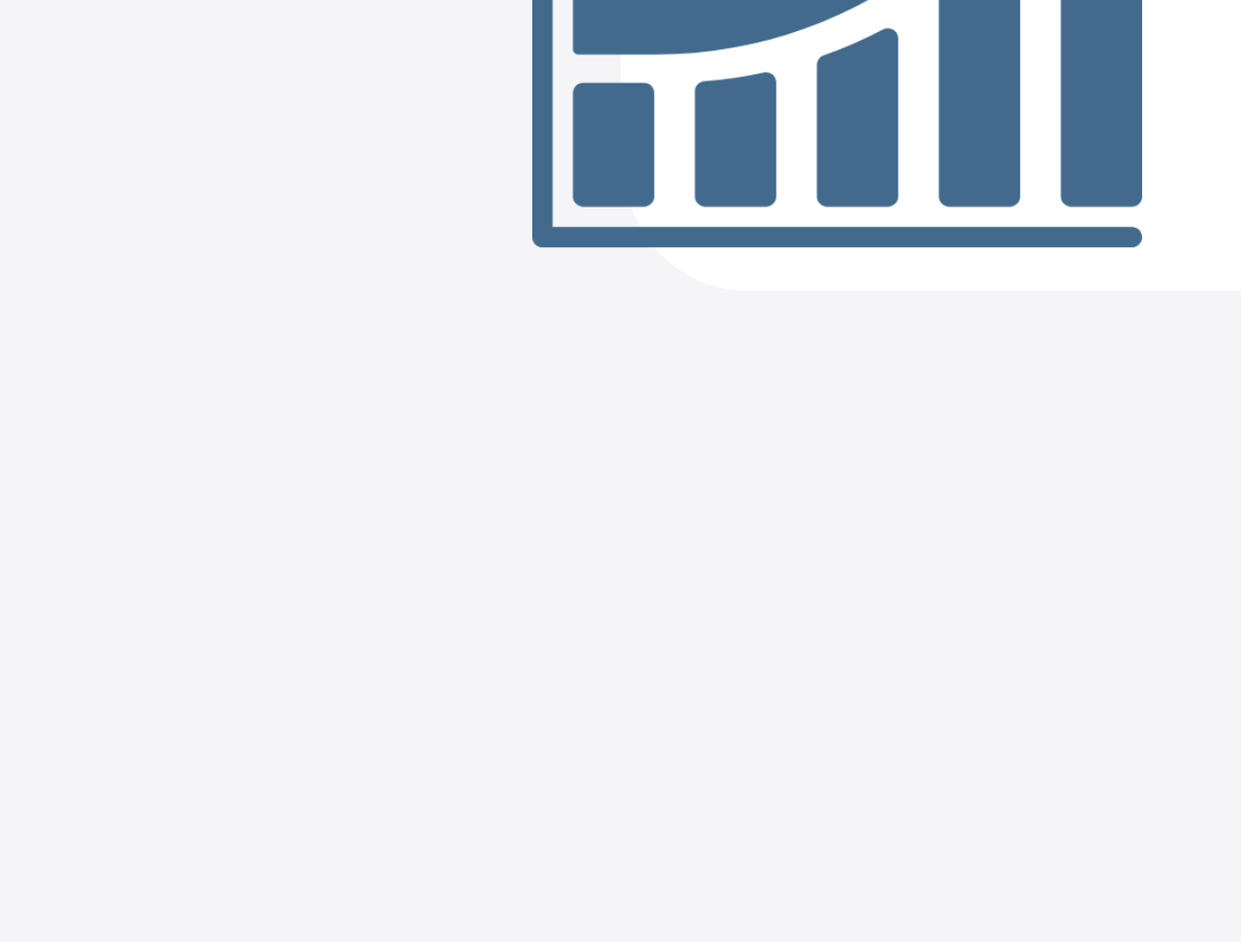
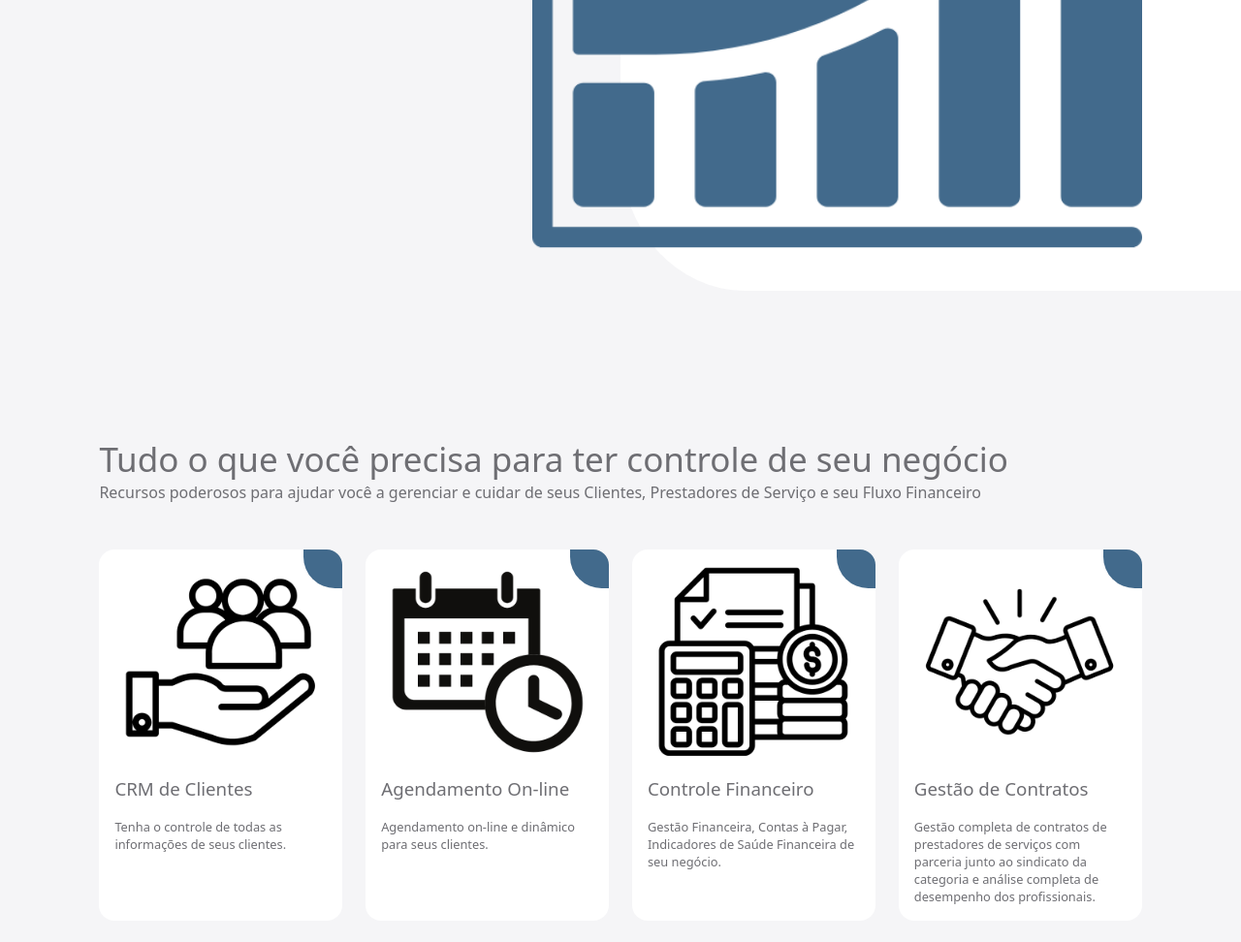
Before and after one commit to guilhermecollim/seuapplicativo, a plain HTML site: page index.html in a window 1280 px wide. Shown: the part 500-1472 px from the top of the page at 97% size. Before the commit the page ends 800 px from the top, so only its background shows below. Drawn offline with nearby package versions, Linux system fonts and the light colour scheme.

Commit message:
section Tool

```diff
--- a/index.html
+++ b/index.html
@@ -8,6 +8,7 @@
     <link rel="stylesheet" href="/src/styles/style.css">
     <link rel="stylesheet" href="/src/styles/header.css">
     <link rel="stylesheet" href="/src/styles/home.css">
+    <link rel="stylesheet" href="/src/styles/resources.css">
 
     <script src="https://cdnjs.cloudflare.com/ajax/libs/jquery/3.7.1/jquery.min.js" integrity="sha512-v2CJ7UaYy4JwqLDIrZUI/4hqeoQieOmAZNXBeQyjo21dadnwR+8ZaIJVT8EE2iyI61OV8e6M8PP2/4hpQINQ/g==" crossorigin="anonymous" referrerpolicy="no-referrer"></script>
 
@@ -21,8 +22,8 @@
             <div id="logo">Seu App</div>
             <ul id="nav_list">
                 <li class="nav-item active"> <a href="#home">Inicio</a></li>
+                <li class="nav-item"> <a href="#resources">Recursos</a></li>
                 <li class="nav-item"> <a href="#bio">Nossa História</a></li>
-                <li class="nav-item"> <a href="#recurses">Recursos</a></li>
             </ul>
 
             <button class="btn-default">Login</button>
@@ -36,8 +37,8 @@
         <div id="mobile_menu">
             <ul id="mobile_nav_list">
                 <li class="nav-item"> <a href="#home">Inicio</a></li>
+                <li class="nav-item"> <a href="#resources">Recursos</a></li>
                 <li class="nav-item"> <a href="#bio">Nossa História</a></li>
-                <li class="nav-item"> <a href="#recurses">Recursos</a></li>
             </ul>
 
             <button class="btn-default">Login</button>
@@ -49,7 +50,7 @@
             <div class="shape"></div>
 
             <div id="cta">
-                <h1 class="title">Transforme sua <span>BARBERIA</span></h1>
+                <h1 class="title">Transforme sua <span>Barbearia</span></h1>
                 <p class="description">Em uma experiência de gestão moderna e inteligente.</p>
 
             </div>
@@ -58,6 +59,43 @@
                 <img src="/src/images/chart.png" alt="">
             </div>
         </section>
+
+        <section id="resources">
+            <h2 class="section-title">Tudo o que você precisa para ter controle de seu negócio</h2>
+            <h3 class="sub-title">
+                Recursos poderosos para ajudar você a gerenciar e cuidar de seus Clientes, Prestadores de Serviço e seu Fluxo Financeiro
+            </h3>
+
+            <div id="tools">
+                <div id="tool">
+                    <div class="detail-card"></div>
+                    <img src="/src/images/card_Clientes.png" class="icons" alt="">
+                    <h3 id="tool-title">CRM de Clientes</h3>
+                    <span class="tool-description">Tenha o controle de todas as informações de seus clientes.</span>
+                </div>
+
+                <div id="tool">
+                    <div class="detail-card"></div>
+                    <img src="/src/images/card_Agenda.png" class="icons" alt="">
+                    <h3 id="tool-title">Agendamento On-line</h3>
+                    <span class="tool-description">Agendamento on-line e dinâmico para seus clientes.</span>
+                </div>
+
+                <div id="tool">
+                    <div class="detail-card"></div>
+                    <img src="/src/images/card_Financas.png" class="icons" alt="">
+                    <h3 id="tool-title">Controle Financeiro</h3>
+                    <span class="tool-description">Gestão Financeira, Contas à Pagar, Indicadores de Saúde Financeira de seu negócio. </span>
+                </div>
+
+                <div id="tool">
+                    <div class="detail-card"></div>
+                    <img src="/src/images/card_Profissionais.png" class="icons" alt="">
+                    <h3 id="tool-title">Gestão de Contratos</h3>
+                    <span class="tool-description">Gestão completa de contratos de prestadores de serviços com parceria junto ao sindicato da categoria e análise completa de desempenho dos profissionais. </span>
+                </div>
+            </div>
+        </section>
     </main>
 
     <script src="/src/javascript/script.js"></script>
--- a/src/styles/header.css
+++ b/src/styles/header.css
@@ -28,6 +28,12 @@
 header{
     width: 100%;
     padding: 28px 8%;
+    position: sticky;
+    top: 0;
+    background-color: var(--color-glass1);
+    backdrop-filter: blur(10px);
+    z-index: 10;
+
 }
 
 #navbar{
--- a/src/styles/home.css
+++ b/src/styles/home.css
@@ -77,6 +77,15 @@
     right: 0;
 }
 
+h3 {
+    font-weight: 400;
+}
+
+.tool-description {
+    font-size: 0.8rem;
+    font-weight: 300;
+}
+
 @media screen and (max-width: 1170px){
     #home{
         min-height: 100%;
--- /dev/null
+++ b/src/styles/resources.css
@@ -0,0 +1,79 @@
+@charset "UTF-8";
+@font-face {
+    font-family: 'Arista';
+    src: url(/src/styles/Fontes/Arista-Pro-Light-trial.ttf) format('Opentype');
+    font-weight: normal;
+}
+
+:root {
+    --color-bacgraund1: #F5F5F7;
+    --color-bacgraund2: white;
+
+    --color-glass1:#f5f5f781;
+
+    --color-text1: #6E6E73;
+    --color-text2: #1D1D1F;
+
+    --color1: #0D0D0D;
+    --color2: #404040;
+    --color3: #8C8C8C;
+    --color4: #E3E3E3;
+    --color5: #F2F2F2;
+
+    --color-BrandPrimary: #426A8C;
+
+    --font-Arist: 'Arista', sans-serif;
+}
+
+#resources {
+  display: flex;
+  flex-direction: column;
+  justify-content: center;
+  min-height: 100vh;
+}
+
+#tools {
+    width: 100%;
+    display: flex;
+    gap: 24px;
+    margin-top: 48px;
+}
+
+#tool {
+    background-color: var(--color-bacgraund2);
+    border-radius: 16px;
+    display: flex;
+    flex-direction: column;
+    padding: 16px;
+    gap: 18px;
+    width: 25%;
+    position: relative;
+    overflow: hidden;
+}
+
+.detail-card {
+    position: absolute;
+    right: -10px;
+    top: -10px;
+    height: 50px;
+    width: 50px;
+    background-color: var(--color-BrandPrimary);
+    border-radius: 0px 27.5px 0px 32.5px;
+}
+
+@media screen and (max-width: 1170px){
+    #tools {
+        flex-wrap: wrap;
+        justify-content: center;
+    }
+
+    #tool {
+        width: calc(50% - 12px);
+    }
+}
+
+@media screen and (max-width: 600px){
+    #tool {
+        width: calc(100% - 12px);
+    }
+}
--- a/src/styles/style.css
+++ b/src/styles/style.css
@@ -65,3 +65,20 @@ section{
 #mobile_btn{
     font-size: smaller;
 }
+
+.section-title {
+    font-size: 2.1875rem;
+    font-weight: 400;
+}
+
+.sub-title {
+    font-size: 1rem;
+    font-weight: 300;
+}
+
+.icons {
+    height: 200px;
+    width: 200px;
+    position: relative;
+    margin: 0 auto;
+}
```
